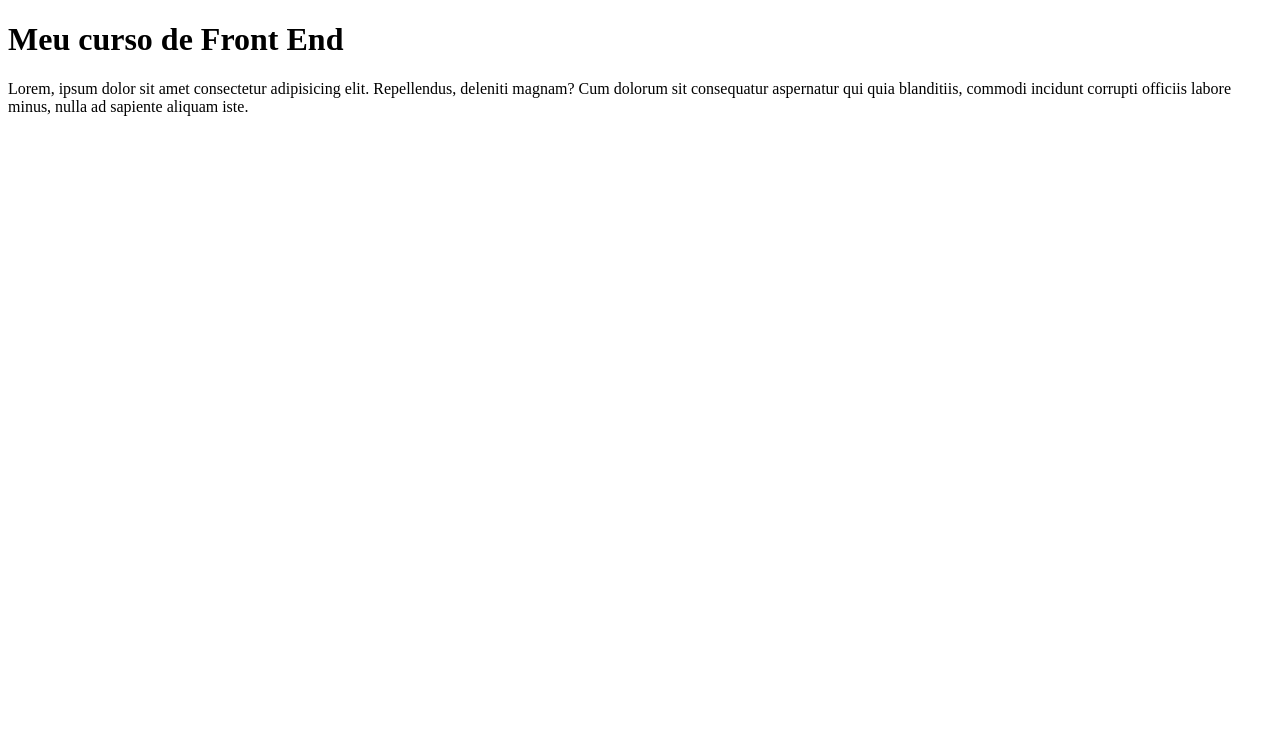
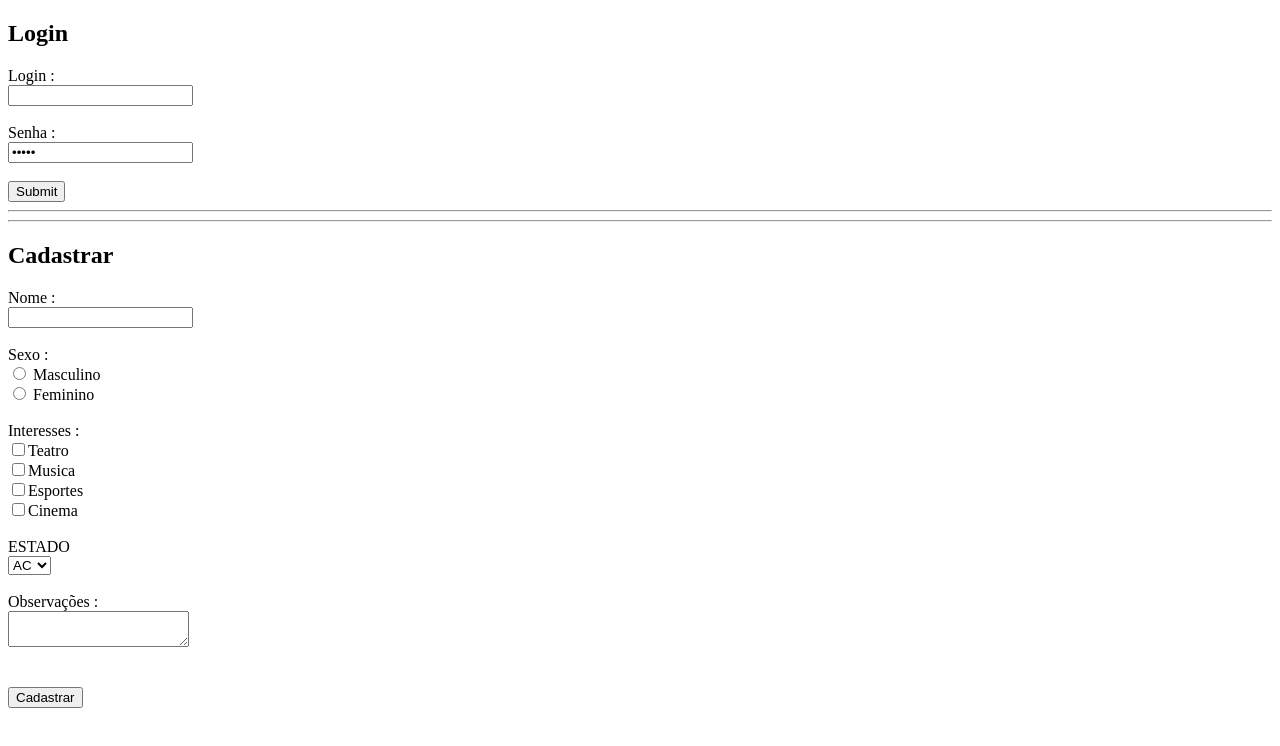
Before and after one commit to agjengenharia/AulaHTML, a plain HTML site: page Index.html in a window 1280 px wide. Drawn offline with Linux system fonts and the light colour scheme.

Commit message:
feat: Criação do Formulario

```diff
--- a/Index.html
+++ b/Index.html
@@ -1,15 +1,101 @@
 <!DOCTYPE html>
 <html lang="en">
+
 <head>
     <meta charset="UTF-8">
     <meta name="viewport" content="width=device-width, initial-scale=1.0">
-<h1>Meu curso de Front End</h1>
-<p>Lorem, ipsum dolor sit amet consectetur adipisicing elit. Repellendus, deleniti magnam? Cum dolorum sit consequatur aspernatur qui quia blanditiis, commodi incidunt corrupti officiis labore minus, nulla ad sapiente aliquam iste.</p>
+    <title>Sistema de Login e Cadastro</title>
+    <ad>
+
+        <h2>Login</h2>
+        <form>
+            Login :
+            <br>
+            <input type="text" name="Login">
+            <br>
+            <br>
+            Senha :
+            <br>
+
+            <input type="password" value="Senha">
+            <br>
+            <br>
+            <input type="submit" name="Logar">
+
+        </form>
+        <hr>
+        <hr>
+        <h2>Cadastrar</h2>
+        <form>
+            Nome :
+            <br>
+            <input type="text" name="Nome">
+            <br>
+            <br>
+            Sexo :
+            <br>
+            <input type="radio" name="Sexo" value="M"> Masculino
+            <br>
+            <input type="radio" name="Sexo" value="F"> Feminino
+            <br>
+            <br>
+            Interesses :
+            <br>
+            <input type="checkbox" name="Interesses">Teatro
+            <br>
+            <input type="checkbox" name="Interesses">Musica
+            <br>
+            <input type="checkbox" name="Interesses">Esportes
+            <br>
+            <input type="checkbox" name="Interesses">Cinema
+            <br>
+            <br>
+            ESTADO
+            <br>
+            <select name="ESTADO">
+                <option value="AC">AC</option>
+                <option value="AL">AL</option>
+                <option value="AP">AP</option>
+                <option value="AM">AM</option>
+                <option value="BA">BA</option>
+                <option value="CE">CE</option>
+                <option value="DF">DF</option>
+                <option value="ES">ES</option>
+                <option value="GO">GO</option>
+                <option value="MA">MA</option>
+                <option value="SP">SP</option>
+                <option value="RJ">RJ</option>
+            </select>
+            <br>
+            <br>
+            Observações :
+            <br>
+            <textarea name="" id=""></textarea>
+            <br>
+            <br>
+            <br>
+            <input type="submit" value="Cadastrar">
 
 
-    <title>Document</title>
+
+
+        </form>
+
+
+
+        </body>
+    </ad>
+    <html>
+
+    </html>
+
+
+
+    </ad>
 </head>
+
 <body>
 
 </body>
+
 </html>
```
